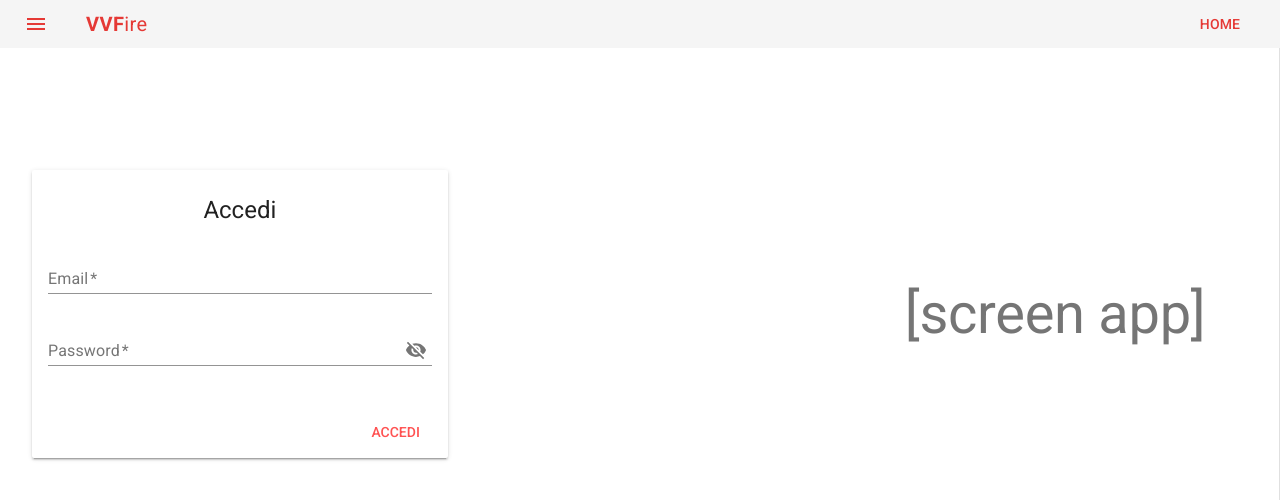
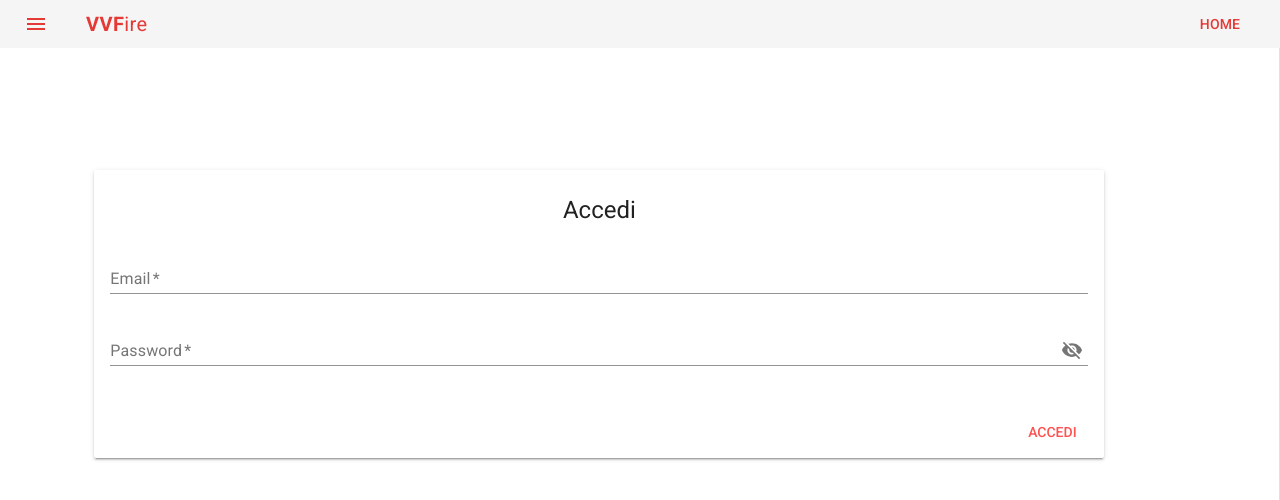
Before and after one commit to anas-araid/vvfire-web, a Vue app: page /#/login in a window 1280 px wide. Shown: the top 500 px of the page. Built offline with nearby package versions, Linux system fonts and the light colour scheme; sample sign-in values are in the browser's storage.

Commit message:
center login page

```diff
--- a/src/views/Login.vue
+++ b/src/views/Login.vue
@@ -40,9 +40,12 @@
     <md-app-content style="height:100%">
       <div class="md-layout md-alignment-center-center" style="min-height:500px;height:100%">
         <Dialog v-if="this.message.active" :data="this.message"></Dialog>
-        <div class="md-layout-item md-medium-size-66 md-small-size-50 md-xsmall-size-100" style="text-align:center">
+        <div class="md-layout-item md-large-size-80 md-medium-size-100 md-small-size-50 md-xsmall-size-100" style="text-align:center">
+          <div class="md-layout">
+            <div class="md-layout-item md-size-5"></div>
+            <div class="md-layout-item md-size-90">
             <form class="md-layout" @submit.prevent="auth()">
-            <md-card class="md-layout-item md-size-50 md-small-size-100" >
+              <md-card class="md-layout-item md-size-90 md-small-size-100" >
                 <md-progress-bar v-if="this.loading" class="md-accent" md-mode="indeterminate"></md-progress-bar>
                 <md-card-header>
                   <div class="md-title">Accedi</div>
@@ -67,9 +70,12 @@
                 </md-card-actions>
               </md-card>
             </form>
+            </div>
+            <div class="md-layout-item md-size-5"></div>
+          </div>
+        </div>
 
-        </div>
-        <div class="md-layout-item md-medium-size-33 md-small-size-50 md-xsmall-size-100">
+        <div class="md-layout-item md-large-size-40 md-medium-size-33 md-medium-hide">
           <span class="md-display-3">[screen app]</span>
         </div>
       </div>
```
Lines whose indentation alone changed are shown as unchanged.
